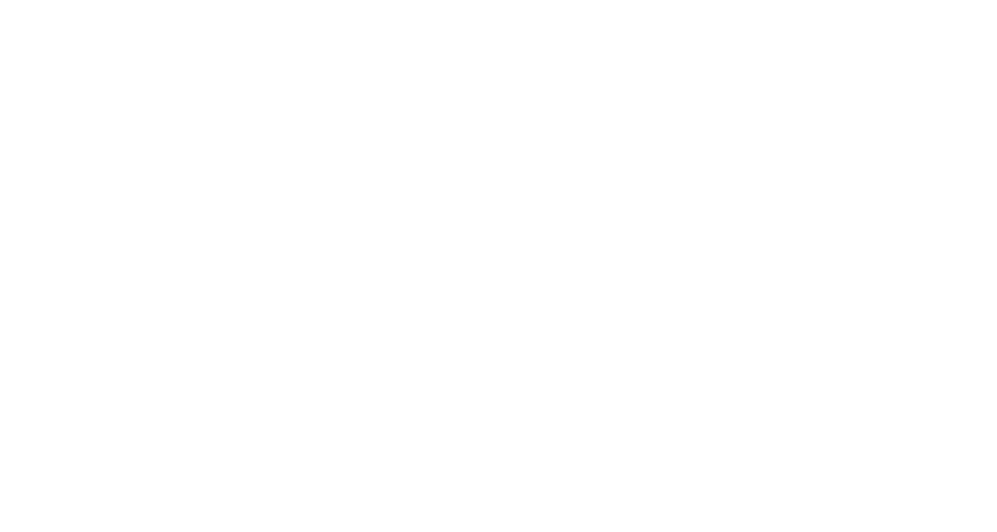
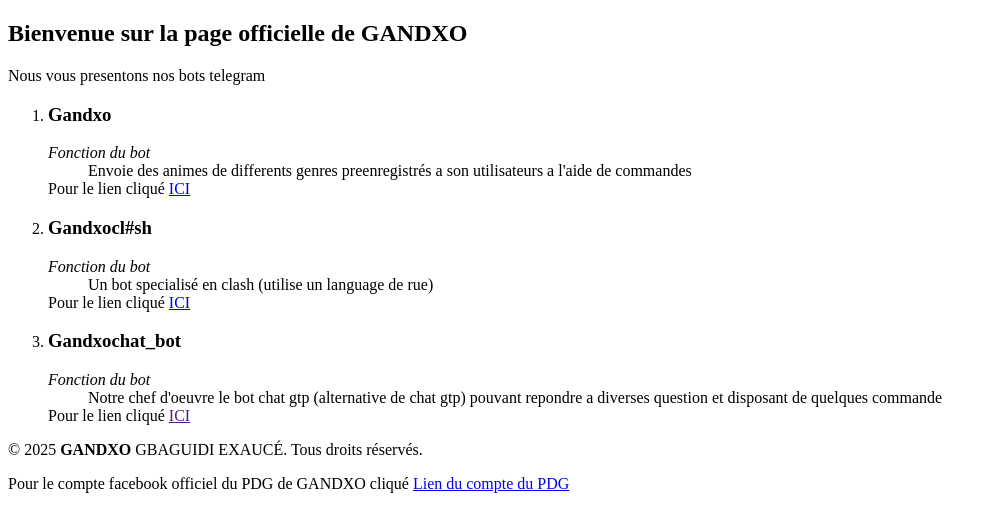
Before and after one commit to gandxo-tech/Site-GANDXO, a plain HTML site: page index.html in a window 1280 px wide. Shown: the whole page, without its empty margins (0-997 px from the left). Drawn offline with Linux system fonts and the light colour scheme.

Commit message:
Update index.html

```diff
--- a/index.html
+++ b/index.html
@@ -0,0 +1,59 @@
+<!DOCTYPE html>
+
+<html>
+<head>
+  <meta http-equiv="CONTENT-TYPE" content="text/html; charset=UTF-8">
+  <title>Bienvenue</title>
+  <link rel="stylesheet" href="style.css"/>
+  <link rel="stylesheet" href="fond.css"/>
+</head>
+
+
+<body>
+  <script src="script.js"></script>
+  <h2 class="bounce">
+    Bienvenue sur la page officielle de GANDXO
+  </h2>
+  <p class="pentete">
+    Nous vous presentons nos bots telegram
+  <ol>
+    <li>
+      <h3>
+        Gandxo
+      </h3>
+    </li>
+    <dl>
+      <em class="em1">Fonction du bot
+
+      </em>
+      <dd class="dd1"> Envoie des animes de differents genres preenregistrés a son utilisateurs a l'aide de commandes
+
+      </dd>
+
+        Pour le lien cliqué <a href="https://t.me/Gandxo_bot" target=" blank">ICI</a></p>
+      </a>
+    </p>
+        <li>
+      <h3>Gandxocl#sh</h3>
+    </li>
+      <em class="em2"> Fonction du bot</em>
+     <dd class="dd2">Un bot specialisé en clash (utilise un language de rue)</dd>
+  Pour le lien cliqué <a href="https://t.me/Gandxoclsh_bot" target="blank">ICI</a></p>
+
+    <li>
+      <h3>Gandxochat_bot</h3>
+    </li>
+  <em> Fonction du bot</em>
+
+      <dd> Notre chef d'oeuvre le bot chat gtp (alternative de chat gtp) pouvant repondre a diverses question et disposant de quelques commande</dd>
+Pour le lien cliqué <a href="" target="blank">ICI</a></p>
+    </dl>
+
+  </ol>
+
+<footer>
+    <p>&copy; 2025 <strong>GANDXO</strong> GBAGUIDI EXAUCÉ. Tous droits réservés.</p>
+  <p class="plien">  Pour le compte facebook officiel du PDG de GANDXO cliqué <a href="https://www.facebook.com/profile.php?id=100077566350367" target="blank">Lien du compte du PDG</a></p>
+</footer>
+</body>
+</html>
```
